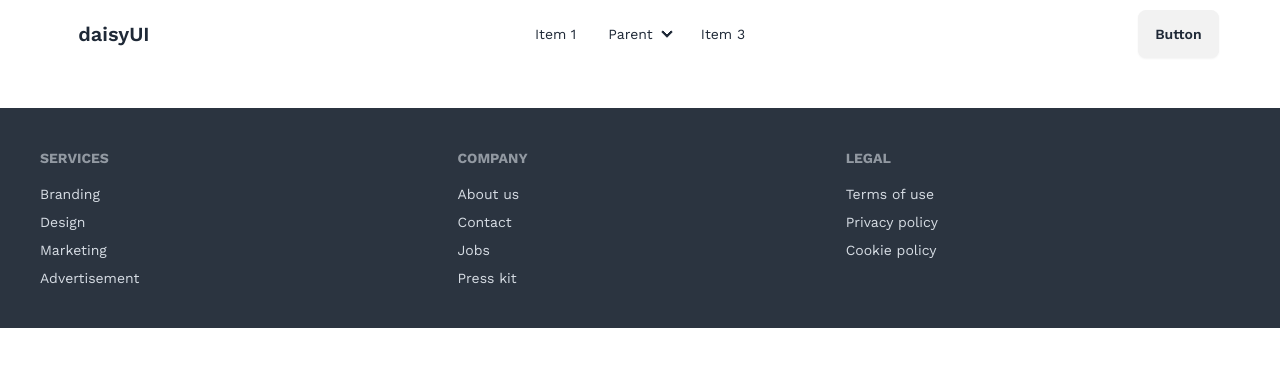
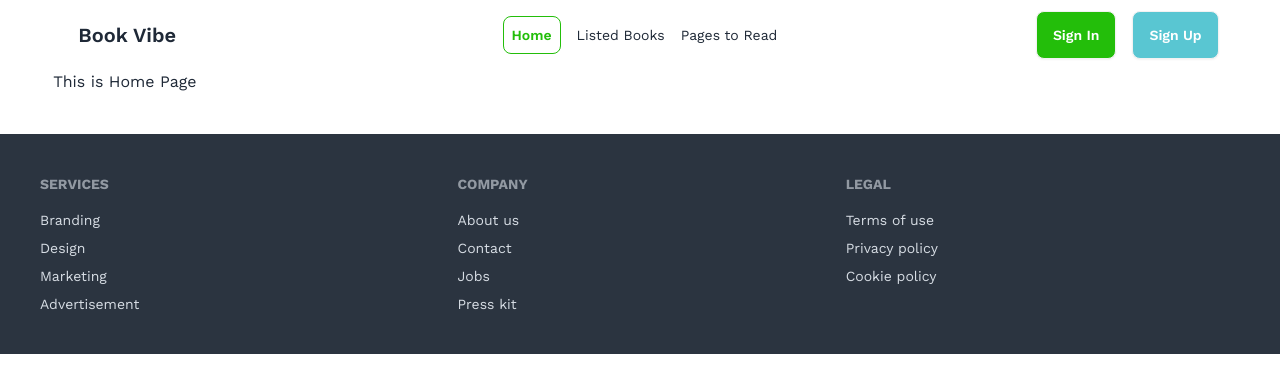
Before and after one commit to RaiyanJiyon/Book-Vibe, a React (Vite) app: page / in a window 1280 px wide. Shown: the top 392 px of the page. Built offline with nearby package versions, Linux system fonts and the light colour scheme.

Commit message:
Define Home, Listed Books, and Pages to Read routes in Navbar

```diff
--- /dev/null
+++ b/src/components/Home/Home.jsx
@@ -0,0 +1,11 @@
+import React from 'react';
+
+const Home = () => {
+    return (
+        <div className='w-11/12 mx-auto'>
+            <h1>This is Home Page</h1>
+        </div>
+    );
+};
+
+export default Home;
--- /dev/null
+++ b/src/components/ListedBooks/ListedBooks.jsx
@@ -0,0 +1,11 @@
+import React from 'react';
+
+const ListedBooks = () => {
+    return (
+        <div className='w-11/12 mx-auto'>
+            <h1>Listed Books Page</h1>
+        </div>
+    );
+};
+
+export default ListedBooks;
--- a/src/components/NavBar/NavBar.jsx
+++ b/src/components/NavBar/NavBar.jsx
@@ -1,6 +1,13 @@
 import React from 'react';
+import { NavLink } from 'react-router-dom';
 
 const NavBar = () => {
+    const link =
+        <>
+            <NavLink to={"/"} className={ ({isActive}) => isActive ? 'border border-[#23BE0A] text-[#23BE0A] font-semibold p-2 rounded-lg' : 'border-none'}>Home</NavLink>
+            <NavLink to={"/ListedBooks"} className={ ({isActive}) => isActive ? 'border border-[#23BE0A] text-[#23BE0A] font-semibold p-2 rounded-lg' : 'border-none'}>Listed Books</NavLink>
+            <NavLink to={"/PagesToRead"} className={ ({isActive}) => isActive ? 'border border-[#23BE0A] text-[#23BE0A] font-semibold p-2 rounded-lg' : 'border-none'}>Pages to Read</NavLink>
+        </>
     return (
         <div className="navbar w-11/12 mx-auto">
             <div className="navbar-start">
@@ -22,36 +29,19 @@ const NavBar = () => {
                     <ul
                         tabIndex={0}
                         className="menu menu-sm dropdown-content bg-base-100 rounded-box z-[1] mt-3 w-52 p-2 shadow">
-                        <li><a>Item 1</a></li>
-                        <li>
-                            <a>Parent</a>
-                            <ul className="p-2">
-                                <li><a>Submenu 1</a></li>
-                                <li><a>Submenu 2</a></li>
-                            </ul>
-                        </li>
-                        <li><a>Item 3</a></li>
+                            {link}
                     </ul>
                 </div>
-                <a className="btn btn-ghost text-xl">daisyUI</a>
+                <a className="btn btn-ghost text-xl">Book Vibe</a>
             </div>
             <div className="navbar-center hidden lg:flex">
-                <ul className="menu menu-horizontal px-1">
-                    <li><a>Item 1</a></li>
-                    <li>
-                        <details>
-                            <summary>Parent</summary>
-                            <ul className="p-2">
-                                <li><a>Submenu 1</a></li>
-                                <li><a>Submenu 2</a></li>
-                            </ul>
-                        </details>
-                    </li>
-                    <li><a>Item 3</a></li>
+                <ul className="menu menu-horizontal px-1 items-center gap-4">
+                    {link}
                 </ul>
             </div>
-            <div className="navbar-end">
-                <a className="btn">Button</a>
+            <div className="navbar-end gap-4">
+                <a className="btn bg-[#23BE0A] text-white font-semibold">Sign In</a>
+                <a className="btn bg-[#59C6D2] text-white font-semibold">Sign Up</a>
             </div>
         </div>
     );
--- /dev/null
+++ b/src/components/PagesToRead/PagesToRead.jsx
@@ -0,0 +1,11 @@
+import React from 'react';
+
+const PagesToRead = () => {
+    return (
+        <div className='w-11/12 mx-auto'>
+            <h1>Pages To Read Page</h1>
+        </div>
+    );
+};
+
+export default PagesToRead;
```
Also changed, not shown: src/main.jsx (+17 -0 lines).
